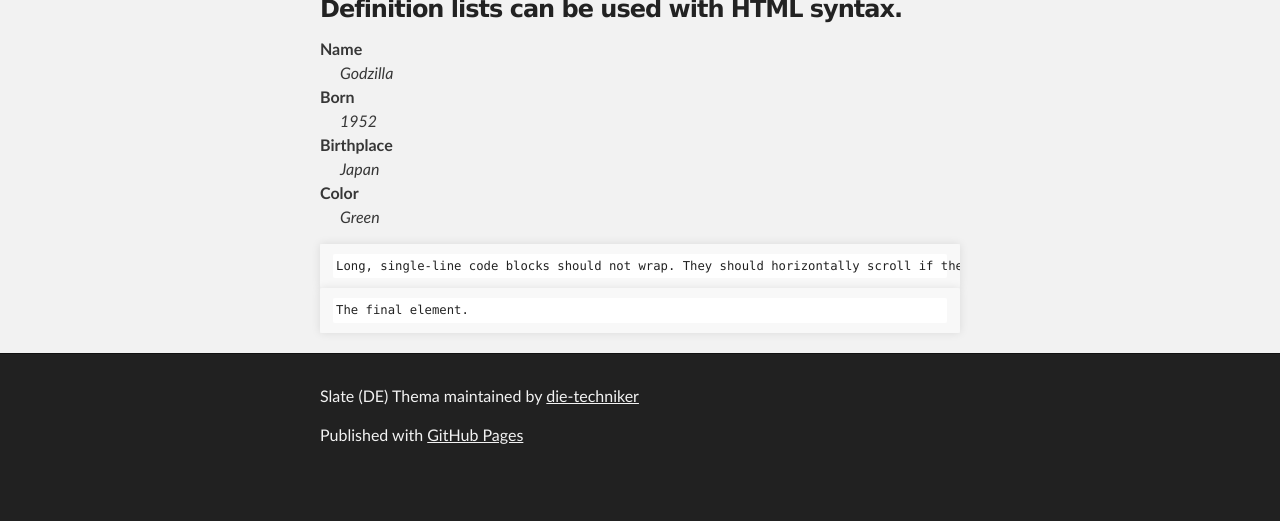
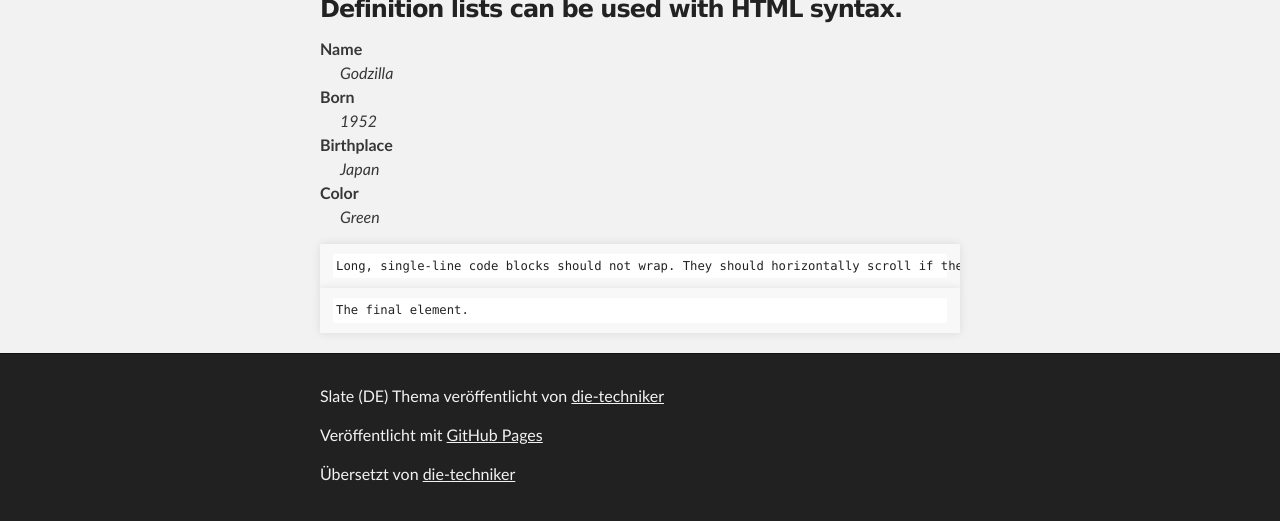
Before and after one commit to die-techniker/pages-theme-slate_de, a Jekyll site: the page built from index.md, in a window 1280 px wide and 900 px high, scrolled down 2665 px, cut to the strip 379-900 px from the top of the window. Built offline with Jekyll 4.4.1, drawn with Linux system fonts in a browser that asks for light colours; before the commit the page ends 3526 px from its top, so only the background shows below that; some of the changed text lies outside the part shown.

Commit message:
Translate default layout to German

```diff
--- a/_layouts/default.html
+++ b/_layouts/default.html
@@ -1,5 +1,5 @@
 <!DOCTYPE html>
-<html lang="{{ site.lang | default: "en-US" }}">
+<html lang="{{ site.lang | default: "de-DE" }}">
 
   <head>
     <meta charset='utf-8'>
@@ -25,8 +25,8 @@
 
           {% if site.show_downloads %}
             <section id="downloads">
-              <a class="zip_download_link" href="{{ site.github.zip_url }}">Download this project as a .zip file</a>
-              <a class="tar_download_link" href="{{ site.github.tar_url }}">Download this project as a tar.gz file</a>
+              <a class="zip_download_link" href="{{ site.github.zip_url }}">Dieses Projekt als zip-Datei herunterladen</a>
+              <a class="tar_download_link" href="{{ site.github.tar_url }}">Dieses Projekt als tar.gz-Datei herunterladen</a>
             </section>
           {% endif %}
         </header>
@@ -43,9 +43,10 @@
     <div id="footer_wrap" class="outer">
       <footer class="inner">
         {% if site.github.is_project_page %}
-        <p class="copyright">{{ site.title | default: site.github.repository_name }} maintained by <a href="{{ site.github.owner_url }}">{{ site.github.owner_name }}</a></p>
+        <p class="copyright">{{ site.title | default: site.github.repository_name }} veröffentlicht von <a href="{{ site.github.owner_url }}">{{ site.github.owner_name }}</a></p>
         {% endif %}
-        <p>Published with <a href="https://pages.github.com">GitHub Pages</a></p>
+        <p>Veröffentlicht mit <a href="https://pages.github.com">GitHub Pages</a></p>
+        <p class="copyright">Übersetzt von <a href="https://github.com/die-techniker">die-techniker</a></p>
       </footer>
     </div>
   </body>
```
Also changed, not shown: other parts of _layouts/default.html (+1 -1 lines).
